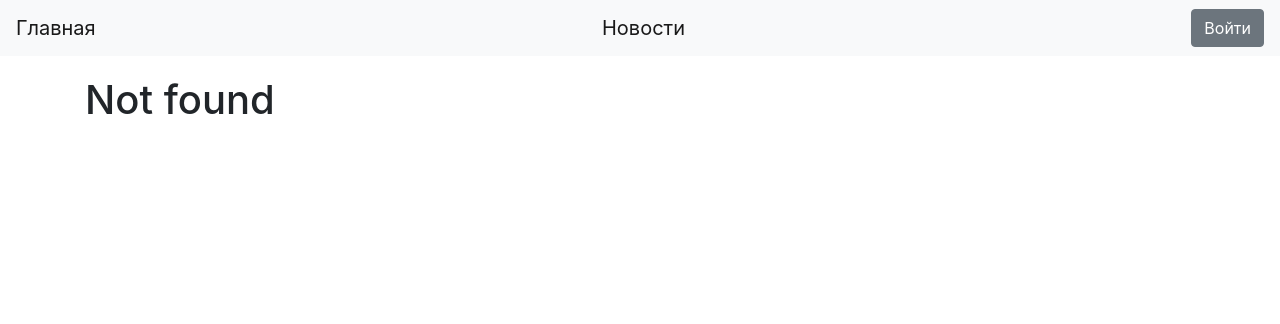
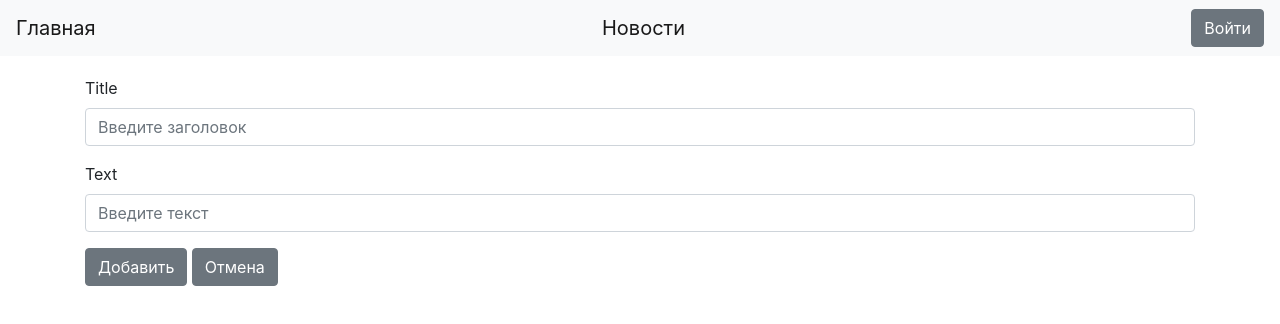
Before and after one commit to daria-ch/profilance-test, a React (Create React App) app: page /new in a window 1280 px wide. Before the commit this address had no page. Shown: the top 324 px of the page. Built offline with nearby package versions, Linux system fonts and the light colour scheme.

Commit message:
Created article post and view logic

```diff
--- a/src/App.js
+++ b/src/App.js
@@ -5,6 +5,7 @@ import Toolbar from "./components/UI/Toolbar/Toolbar";
 import './App.css';
 import Main from "./containers/Main/Main";
 import News from "./containers/News/News";
+import NewArticle from "./containers/NewArticle/NewArticle";
 
 class App extends Component {
     render() {
@@ -17,6 +18,7 @@ class App extends Component {
                     <Switch>
                         <Route path="/" exact component={Main}/>
                         <Route path="/news" exact component={News}/>
+                        <Route path="/new" exact component={NewArticle}/>
                         <Route render={() => <h1>Not found</h1>}/>
                     </Switch>
                 </Container>
--- /dev/null
+++ b/src/containers/NewArticle/NewArticle.js
@@ -0,0 +1,60 @@
+import React, {Component} from 'react';
+import {connect} from "react-redux";
+import {Button, Form, FormGroup, Label, Input} from 'reactstrap';
+import {postArticle} from "../../store/actions/newsActions";
+
+class NewArticle extends Component {
+
+    state = {
+        title: '',
+        text: '',
+        date: '',
+        approve: false
+    };
+
+    inputChangeHandler = (event) => this.setState({[event.target.name]: event.target.value});
+
+    onCancelClick = () => {
+        this.props.history.push('/news');
+    }
+
+    postArticle = async (event) => {
+        event.preventDefault();
+        const datetime = new Date();
+        const article = {
+            title: this.state.title,
+            text: this.state.text,
+            date: datetime,
+            approve: this.state.approve
+        };
+        await this.props.postArticle(article);
+        await this.props.history.push('/news');
+    };
+
+    render() {
+        return (
+            <Form onSubmit={this.postArticle}>
+                <FormGroup>
+                    <Label for="title">Title</Label>
+                    <Input type="text" name="title" id="title" placeholder="Введите заголовок"
+                           value={this.state.title}
+                           onChange={this.inputChangeHandler}/>
+                </FormGroup>
+                <FormGroup>
+                    <Label for="text">Text</Label>
+                    <Input type="text" name="text" id="text" placeholder="Введите текст"
+                           value={this.state.text}
+                           onChange={this.inputChangeHandler}/>
+                </FormGroup>
+                <Button>Добавить</Button>{' '}
+                <Button onClick={this.onCancelClick}>Отмена</Button>
+            </Form>
+        );
+    }
+}
+
+const mapDispatchToProps = dispatch => ({
+    postArticle: article => dispatch(postArticle(article))
+});
+
+export default connect(null, mapDispatchToProps)(NewArticle);
--- a/src/containers/News/News.js
+++ b/src/containers/News/News.js
@@ -1,9 +1,10 @@
 import React, {Component, Fragment} from 'react';
 import {connect} from "react-redux";
-import {Button, Form, FormGroup, Col, Input} from 'reactstrap';
+import {Button, Form, FormGroup, Col, Input, NavbarBrand} from 'reactstrap';
 import {deleteArticle, fetchNews} from "../../store/actions/newsActions";
 import Article from "../../components/Article/Article";
 import Spinner from "../../components/UI/Spinner/Spinner";
+import {NavLink as RouterNavLink} from "react-router-dom";
 
 class News extends Component {
 
@@ -24,7 +25,21 @@ class News extends Component {
             return this.props.news[article].title.indexOf(this.state.search) !== -1;
         });
 
-        let news = newsList.map(article => {
+        let news;
+
+        if (!this.props.login) {
+            news = newsList.reverse().map(article => {
+                if (this.props.news[article].approve) {
+                    return <Article
+                        key={article}
+                        title={this.props.news[article].title}
+                        text={this.props.news[article].text}
+                        date={this.props.news[article].date}
+                    />
+                }
+            });
+        } else {
+            news = newsList.reverse().map(article => {
                 return <Article
                     key={article}
                     title={this.props.news[article].title}
@@ -32,12 +47,16 @@ class News extends Component {
                     date={this.props.news[article].date}
                 />
             });
+        }
 
         if (this.props.loading) {
             news = <Spinner/>
         }
+
         return (
             <Fragment>
+                {(this.props.login && !this.props.admin) ?
+                    <NavbarBrand tag={RouterNavLink} to="/new">Добавить</NavbarBrand> : null}
                 <Form>
                     <FormGroup>
                         <Input type="text" name="search" id="search"
@@ -57,7 +76,9 @@ class News extends Component {
 
 const mapStateToProps = state => ({
     news: state.news.news,
-    loading: state.news.loading
+    loading: state.news.loading,
+    login: state.users.login,
+    admin: state.users.admin
 });
 
 const mapDispatchToProps = dispatch => ({
--- a/src/store/actions/newsActions.js
+++ b/src/store/actions/newsActions.js
@@ -29,7 +29,9 @@ export const postArticle = article => {
         try {
             dispatch(fetchNewsRequest());
             await axiosApi.post('/news.json', article);
-            dispatch(fetchNewsSuccess());
+            const response = await axiosApi.get('/news.json');
+            const news = response.data;
+            dispatch(fetchNewsSuccess(news));
         } catch (e) {
             dispatch(fetchNewsFailure(e));
         }
```
Lines whose indentation alone changed are shown as unchanged.
